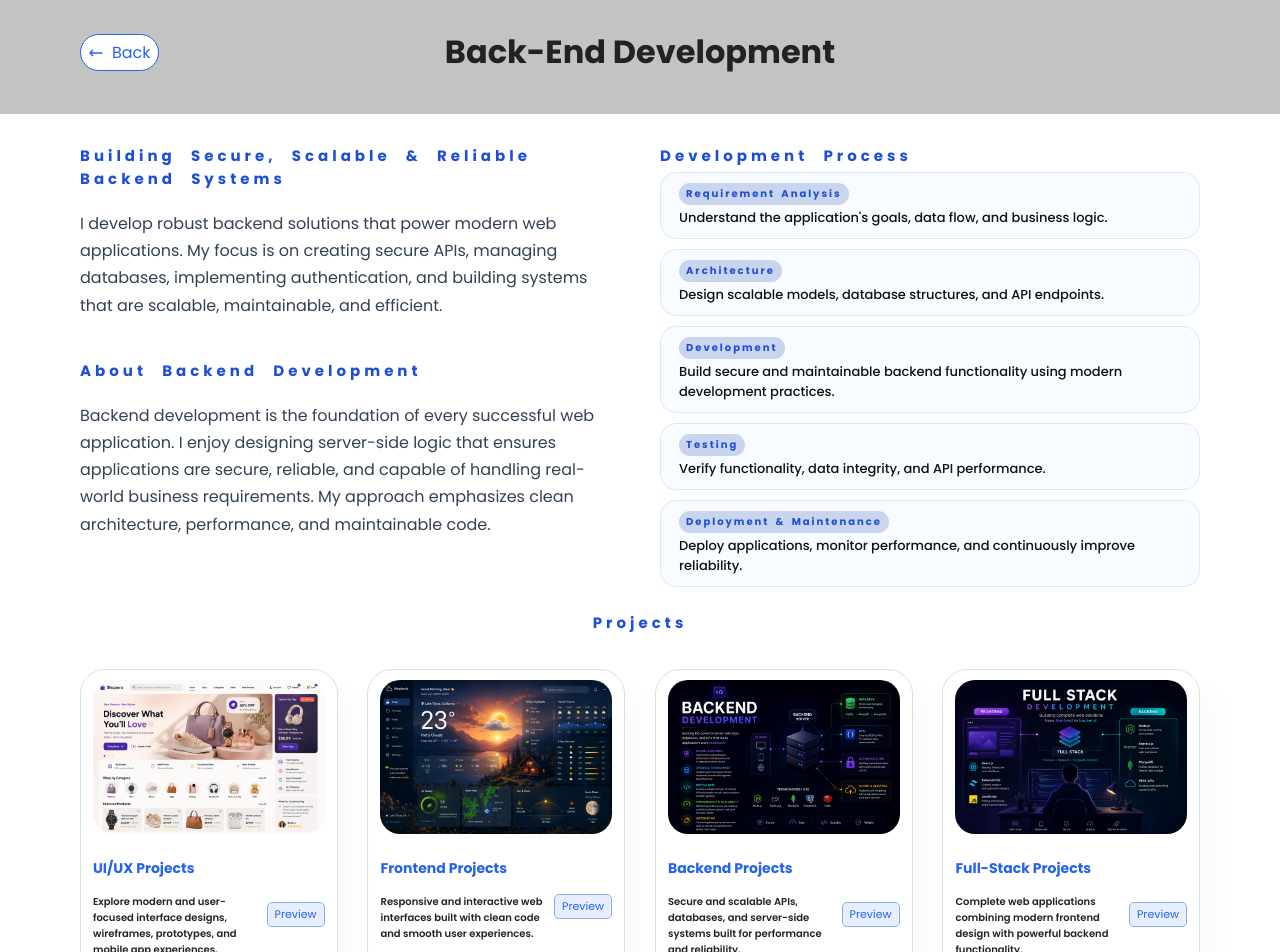
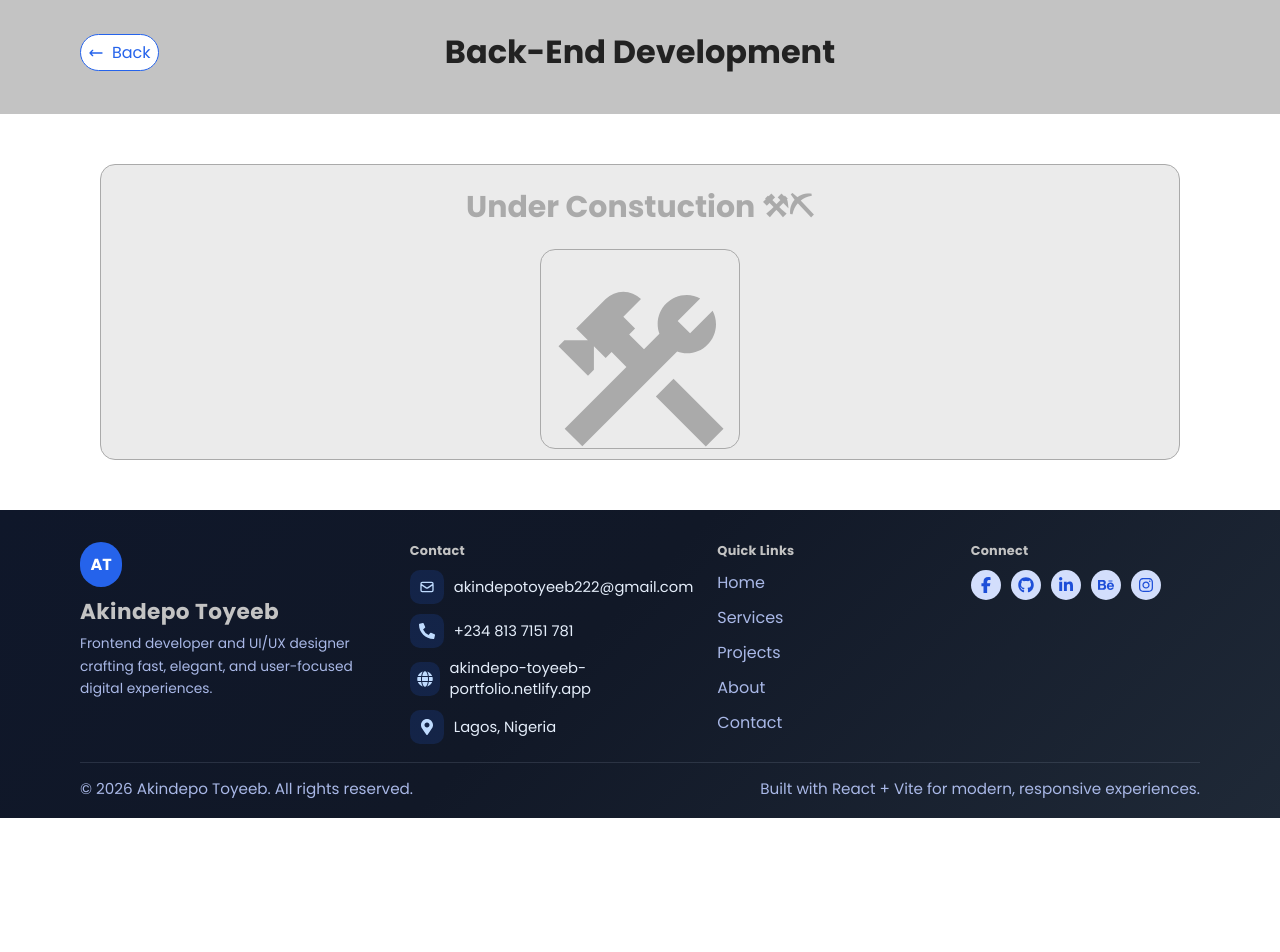
Before and after one commit to akindepotoyeeb-prog/akindepotoyeeb-portfolio, a React (Vite) app: page /backend in a window 1280 px wide. Shown: the top 952 px of the page. After the commit the page ends 818 px from the top, so only its background shows below. Built offline with nearby package versions, Linux system fonts and the light colour scheme.

Commit message:
Remover of Backend

```diff
--- a/src/component/BackEnd.jsx
+++ b/src/component/BackEnd.jsx
@@ -1,6 +1,7 @@
 import React from "react";
 import { Link } from "react-router-dom";
 import { HiOutlineArrowNarrowLeft } from "react-icons/hi";
+import { MdOutlineConstruction } from "react-icons/md";
 
 export default function BackEnd() {
   return (
@@ -14,7 +15,46 @@ export default function BackEnd() {
         </div>
       </div>
       <div className="detail-page section-p1">
-        <div className="pro-details animate-moveup">
+        <div
+          style={{
+            textAlign: "center",
+            color: "#aaaaaa",
+            backgroundColor: "#ebebeb",
+            margin: "20px",
+            padding: "10px",
+            borderRadius: "15px",
+            border: "1px solid #aaaaaa",
+
+          }}
+        >
+          <h1
+            style={{
+              textAlign: "center",
+              color: "#aaaaaa",
+              backgroundColor: "#ebebeb",
+              marginBottom: "10px",
+              padding: "10px",
+              fontSize: "30px",
+            }}
+          >
+            Under Constuction ⚒⛏
+          </h1>
+          <div
+            style={{
+              width: "200px",
+              height: "200px",
+              textAlign: "center",
+              color: "#aaaaaa",
+              margin: "auto",
+              fontSize: "200px",
+              borderRadius: "15px",
+              border: "1px solid #aaaaaa",
+            }}
+          >
+            <MdOutlineConstruction />
+          </div>
+        </div>
+        {/* <div className="pro-details animate-moveup">
           <div className="detail-top">
             <h4>Building Secure, Scalable & Reliable Backend Systems</h4>
             <p>
@@ -157,7 +197,7 @@ export default function BackEnd() {
               keep your application running smoothly.
             </p>
           </div>
-        </div>
+        </div> */}
       </div>
     </section>
   );
--- a/src/component/FullStack.jsx
+++ b/src/component/FullStack.jsx
@@ -1,6 +1,7 @@
 import React from "react";
 import { Link } from "react-router-dom";
 import { HiOutlineArrowNarrowLeft } from "react-icons/hi";
+import { MdOutlineConstruction } from "react-icons/md";
 
 export default function FullStack() {
   return (
@@ -14,157 +15,43 @@ export default function FullStack() {
         </div>
       </div>
       <div className="detail-page section-p1">
-        <div className="pro-details animate-moveup">
-          <div className="detail-top">
-            <h4>
-              Building Complete Digital Solutions from Concept to Deployment
-            </h4>
-            <p>
-              I develop full-stack web applications by combining intuitive UI/UX
-              design, responsive frontend development, and secure backend
-              architecture. My goal is to create scalable, high-performance
-              digital products that deliver seamless user experiences and solve
-              real-world problems.
-            </p>
-            <h4>About Full-Stack Development</h4>
-            <p>
-              Full-stack development allows me to transform ideas into fully
-              functional web applications. From designing intuitive interfaces
-              to developing responsive frontends and building secure backend
-              systems, I enjoy working across the entire development lifecycle.
-              This end-to-end approach helps me create products that are
-              efficient, scalable, and user-focused.
-            </p>
-          </div>
-          <div className="detail-card">
-            <h3>Development Process</h3>
-            <ul>
-              <li>
-                <h5>Discovery</h5>
-                <p>
-                  Understand project goals, user needs, and business
-                  requirements.
-                </p>
-              </li>
-              <li>
-                <h5>Design</h5>
-                <p>Create wireframes, user flows, and modern UI designs.</p>
-              </li>
-              <li>
-                <h5>Frontend Development</h5>
-                <p>
-                  Develop responsive, interactive, and accessible user
-                  interfaces.
-                </p>
-              </li>
-              <li>
-                <h5>Backend Development</h5>
-                <p>
-                  Build secure APIs, manage databases, and implement business
-                  logic.
-                </p>
-              </li>
-              <li>
-                <h5>Testing & Optimizing</h5>
-                <p>
-                  Ensure performance, security, responsiveness, and reliability.
-                </p>
-              </li>
-              <li>
-                <h5>Deployment</h5>
-                <p>
-                  Launch the application and provide ongoing improvements and
-                  maintenance.
-                </p>
-              </li>
-            </ul>
-          </div>
-        </div>
-        <div className="pros animate-moveup">
-          <h4>Projects</h4>
-          <div className="projectCon">
-            <div className="image">
-              <img src="/images/UIUX 2.png" alt="" />
-              <div className="des">
-                <div>
-                  <h5>UI/UX Projects</h5>
-                  <p>
-                    Explore modern and user-focused interface designs,
-                    wireframes, prototypes, and mobile app experiences.
-                  </p>
-                </div>
-                <a className="preview" href="#" target="_blank">
-                  Preview
-                </a>
-              </div>
-            </div>
-            <div className="image">
-              <img src="/images/frontend.png" alt="" />
-              <div className="des">
-                <div>
-                  <h5>Frontend Projects</h5>
-                  <p>
-                    Responsive and interactive web interfaces built with clean
-                    code and smooth user experiences.
-                  </p>
-                </div>
-                <a className="preview" href="#" target="_blank">
-                  Preview
-                </a>
-              </div>
-            </div>
-            <div className="image">
-              <img src="/images/backend.png" alt="" />
-              <div className="des">
-                <div>
-                  <h5>Backend Projects</h5>
-                  <p>
-                    Secure and scalable APIs, databases, and server-side systems
-                    built for performance and reliability.
-                  </p>
-                </div>
-                <a className="preview" href="#" target="_blank">
-                  Preview
-                </a>
-              </div>
-            </div>
-            <div className="image">
-              <img src="/images/full-stack.png" alt="" />
-              <div className="des">
-                <div>
-                  <h5>Full-Stack Projects</h5>
-                  <p>
-                    Complete web applications combining modern frontend design
-                    with powerful backend functionality.
-                  </p>
-                </div>
-                <a className="preview" href="#" target="_blank">
-                  Preview
-                </a>
-              </div>
-            </div>
-          </div>
-        </div>
-        <div className="work-with-me animate-moveup">
-          <div>
-            <h4>Why Work With Me?</h4>
-            <p>
-              As a full-stack developer, I bridge the gap between design and
-              development. I understand how to create intuitive user experiences
-              while building reliable backend systems that power them. This
-              allows me to deliver complete, high-quality solutions from concept
-              to deployment with consistency and attention to detail.
-            </p>
-          </div>
-          <div>
-            <h4>Call to Action</h4>
-            <p>
-              <strong>Let's Build Something Amazing Together</strong> <br />
-              Whether you need a modern website, a business platform, or a
-              custom web application, I'm ready to help turn your vision into a
-              secure, scalable, and user-friendly solution. Let's create
-              something impactful together.
-            </p>
+        <div
+          style={{
+            textAlign: "center",
+            color: "#aaaaaa",
+            backgroundColor: "#ebebeb",
+            margin: "20px",
+            padding: "10px",
+            borderRadius: "15px",
+            border: "1px solid #aaaaaa",
+
+          }}
+        >
+          <h1
+            style={{
+              textAlign: "center",
+              color: "#aaaaaa",
+              backgroundColor: "#ebebeb",
+              marginBottom: "10px",
+              padding: "10px",
+              fontSize: "30px",
+            }}
+          >
+            Under Constuction ⚒⛏
+          </h1>
+          <div
+            style={{
+              width: "200px",
+              height: "200px",
+              textAlign: "center",
+              color: "#aaaaaa",
+              margin: "auto",
+              fontSize: "200px",
+              borderRadius: "15px",
+              border: "1px solid #aaaaaa",
+            }}
+          >
+            <MdOutlineConstruction />
           </div>
         </div>
       </div>
--- a/src/index.css
+++ b/src/index.css
@@ -1268,7 +1268,7 @@ footer {
 }
 .footer-links a,
 .footer-social-links a {
-  color: white;
+  color: #a9b8e7;
   text-decoration: none;
   transition:
     color 0.2s ease,
@@ -1277,6 +1277,7 @@ footer {
 
 .footer-social-links a {
   background-color: #d3defc;
+  color: #1d4ed8;
   width: 30px;
   height: 30px;
 }
@@ -1303,7 +1304,6 @@ footer {
   font-size: 0.95rem;
   padding-top: 14px;
 }
-
 .footer-bottom p {
   margin: 0;
   color: #a9b8e7;
```
